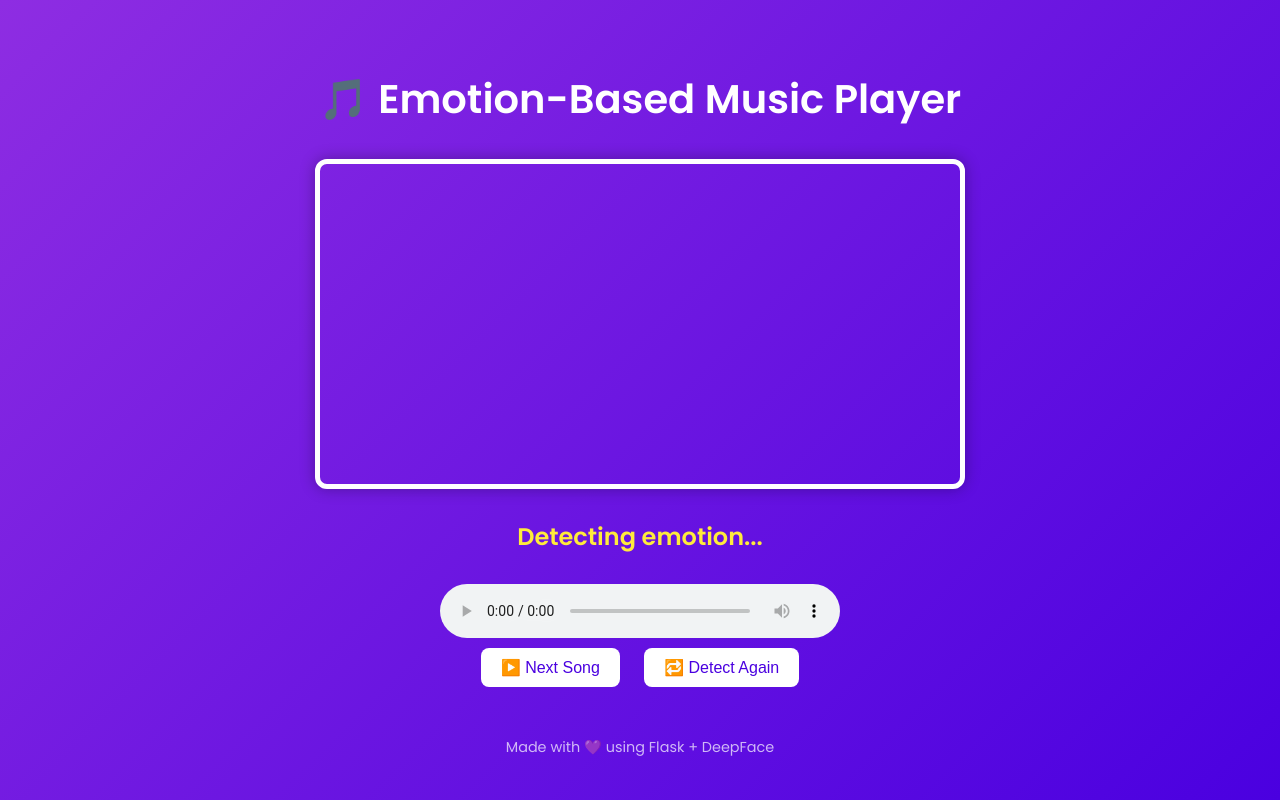
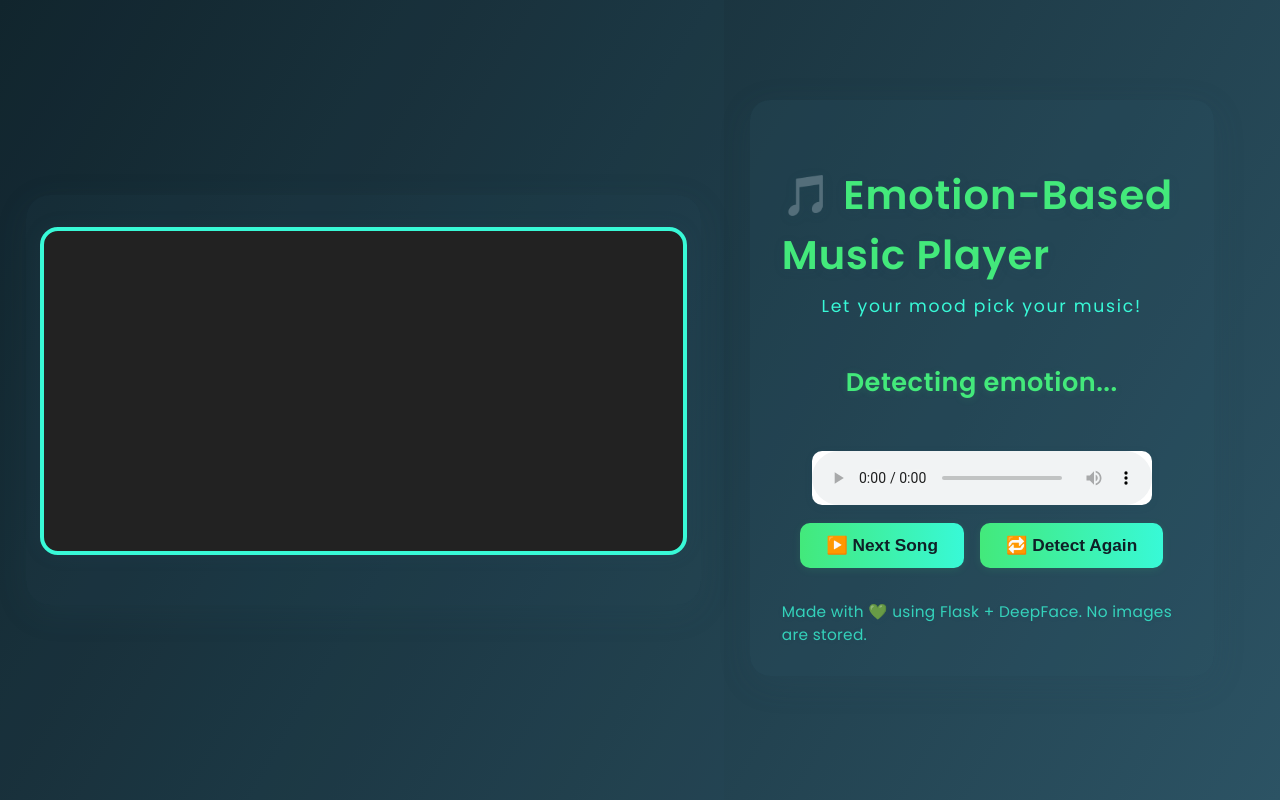
Before and after one commit to harshKhulbe07/Mood_Play, a Flask app: page / in a window 1280 px wide. Run offline with Flask 3, Linux system fonts and the light colour scheme.

Commit message:
Updated Procfile and frontend template

```diff
--- a/templates/index.html
+++ b/templates/index.html
@@ -4,91 +4,204 @@
   <meta charset="UTF-8" />
   <meta name="viewport" content="width=device-width, initial-scale=1.0"/>
   <title>Emotion Music Player</title>
-
-  <!-- Google Font -->
   <link href="https://fonts.googleapis.com/css2?family=Poppins:wght@400;600&display=swap" rel="stylesheet">
-
   <style>
     body {
       margin: 0;
       padding: 0;
       font-family: 'Poppins', sans-serif;
-      background: linear-gradient(135deg, #8e2de2, #4a00e0);
+      background: linear-gradient(120deg, #0f2027 0%, #2c5364 100%);
       color: #fff;
+      min-height: 100vh;
+      width: 100vw;
+      overflow-x: hidden;
+    }
+
+    .main-layout {
+      display: flex;
+      flex-direction: row;
+      justify-content: center;
+      align-items: stretch;
+      height: 100vh;
+      width: 100vw;
+    }
+
+    .left-panel {
+      flex: 1.2;
+      display: flex;
+      flex-direction: column;
+      justify-content: center;
+      align-items: flex-end;
+      padding: 0 2vw;
+      background: rgba(44, 83, 100, 0.10);
+    }
+
+    .webcam-container {
       display: flex;
       flex-direction: column;
       align-items: center;
+      width: 95%;
+      max-width: 700px;
+      margin: 0 auto;
+      background: rgba(44, 83, 100, 0.10);
+      border-radius: 24px;
+      box-shadow: 0 8px 32px rgba(44, 83, 100, 0.13);
+      padding: 32px 18px;
+    }
+
+    video {
+      width: 100%;
+      max-width: 650px;
+      min-width: 320px;
+      border-radius: 18px;
+      border: 4px solid #38f9d7;
+      background: #222;
+      box-shadow: 0 0 18px rgba(44, 83, 100, 0.13);
+      margin-bottom: 18px;
+    }
+
+    .right-panel {
+      flex: 0.9;
+      display: flex;
+      flex-direction: column;
       justify-content: center;
-      min-height: 100vh;
-      text-align: center;
+      align-items: flex-start;
+      padding: 0 2vw;
+    }
+
+    .info-box {
+      background: rgba(44, 83, 100, 0.22);
+      border-radius: 20px;
+      padding: 38px 32px 30px 32px;
+      margin-bottom: 24px;
+      min-width: 320px;
+      max-width: 400px;
+      width: 100%;
+      box-shadow: 0 8px 32px rgba(44, 83, 100, 0.16);
+      display: flex;
+      flex-direction: column;
+      align-items: center;
     }
 
     h1 {
       font-size: 2.5rem;
-      margin-bottom: 10px;
+      margin-bottom: 8px;
+      font-weight: 700;
+      color: #43e97b;
+      letter-spacing: 1px;
+      text-shadow: 0 2px 12px rgba(44, 83, 100, 0.12);
     }
 
-    video {
-      border: 5px solid #fff;
-      border-radius: 12px;
-      width: 80%;
-      max-width: 640px;
-      margin: 20px 0;
-      box-shadow: 0 0 15px rgba(0,0,0,0.3);
+    .subtitle {
+      font-size: 1.08em;
+      color: #38f9d7;
+      margin-bottom: 24px;
+      font-weight: 500;
+      letter-spacing: 0.1em;
     }
 
     #emotion {
-      font-size: 1.5rem;
-      margin: 10px 0;
+      font-size: 1.6rem;
+      margin: 20px 0 16px 0;
+      font-weight: 700;
+      color: #43e97b;
+      letter-spacing: 0.5px;
+      text-shadow: 0 1px 8px rgba(67,233,123,0.15);
+      min-height: 2.2em;
+      transition: color 0.2s;
+    }
+
+    .btn-group {
+      margin: 18px 0 10px 0;
+      display: flex;
+      gap: 16px;
+      width: 100%;
+      justify-content: center;
+    }
+
+    button {
+      padding: 12px 26px;
+      font-size: 1.08rem;
+      border: none;
+      border-radius: 10px;
+      background: linear-gradient(90deg, #43e97b 0%, #38f9d7 100%);
+      color: #0f2027;
       font-weight: 600;
-      color: #ffeb3b;
+      cursor: pointer;
+      box-shadow: 0 2px 8px rgba(67,233,123,0.11);
+      transition: background 0.18s, color 0.18s, transform 0.13s;
+      outline: none;
+      display: flex;
+      align-items: center;
+      gap: 8px;
+    }
+    button:hover, button:focus {
+      background: linear-gradient(90deg, #38f9d7 0%, #43e97b 100%);
+      color: #fff;
+      transform: translateY(-2px) scale(1.04);
     }
 
     audio {
-      margin-top: 20px;
-      width: 80%;
-      max-width: 400px;
+      margin-top: 16px;
+      width: 100%;
+      max-width: 340px;
+      border-radius: 10px;
+      background: #fff;
+      box-shadow: 0 2px 8px rgba(44, 83, 100, 0.08);
     }
 
-    footer {
-      margin-top: 40px;
-      font-size: 0.9rem;
-      opacity: 0.7;
+    .disclaimer {
+      margin-top: 22px;
+      font-size: 0.96em;
+      color: #38f9d7;
+      opacity: 0.78;
+      letter-spacing: 0.02em;
+      text-shadow: 0 1px 8px rgba(44, 83, 100, 0.12);
     }
-    button {
-    margin: 10px;
-    padding: 10px 20px;
-    font-size: 1rem;
-    border: none;
-    border-radius: 8px;
-    background-color: #ffffff;
-    color: #4a00e0;
-    cursor: pointer;
-    transition: background 0.3s ease;
-  }
 
-  button:hover {
-    background-color: #f0f0f0;
-  }
+    @media (max-width: 900px) {
+      .main-layout {
+        flex-direction: column;
+        align-items: center;
+        height: auto;
+      }
+      .left-panel, .right-panel {
+        padding: 0 4vw;
+        width: 100vw;
+        align-items: center;
+      }
+      .info-box {
+        min-width: unset;
+        max-width: 95vw;
+      }
+      .webcam-container {
+        max-width: 98vw;
+        padding: 18px 2vw;
+      }
+    }
   </style>
 </head>
 <body>
-
-  <h1>🎵 Emotion-Based Music Player</h1>
-
-  <video id="webcam" autoplay playsinline></video>
-
-  <p id="emotion">Detecting emotion...</p>
-
-  <audio id="player" controls autoplay></audio>
-
-  <div>
-    <button onclick="nextSong()">▶️ Next Song</button>
-    <button onclick="detectAgain()">🔁 Detect Again</button>
+  <div class="main-layout">
+    <div class="left-panel">
+      <div class="webcam-container">
+        <video id="webcam" autoplay playsinline></video>
+      </div>
+    </div>
+    <div class="right-panel">
+      <div class="info-box">
+        <h1>🎵 Emotion-Based Music Player</h1>
+        <div class="subtitle">Let your mood pick your music!</div>
+        <div id="emotion">Detecting emotion...</div>
+        <audio id="player" controls autoplay></audio>
+        <div class="btn-group">
+          <button onclick="nextSong()">▶️ Next Song</button>
+          <button onclick="detectAgain()">🔁 Detect Again</button>
+        </div>
+        <div class="disclaimer">Made with 💚 using Flask + DeepFace. No images are stored.</div>
+      </div>
+    </div>
   </div>
-
-  <footer>Made with 💜 using Flask + DeepFace</footer>
-
   <script src="/static/js/script.js"></script>
 </body>
 </html>
```
Also changed, not shown: 1 other file.
